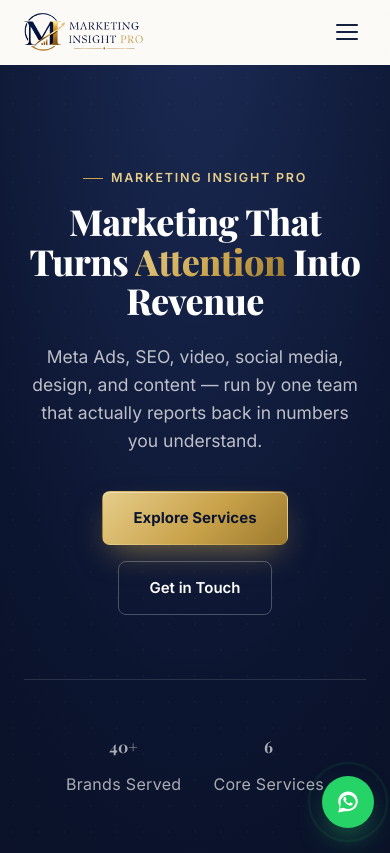
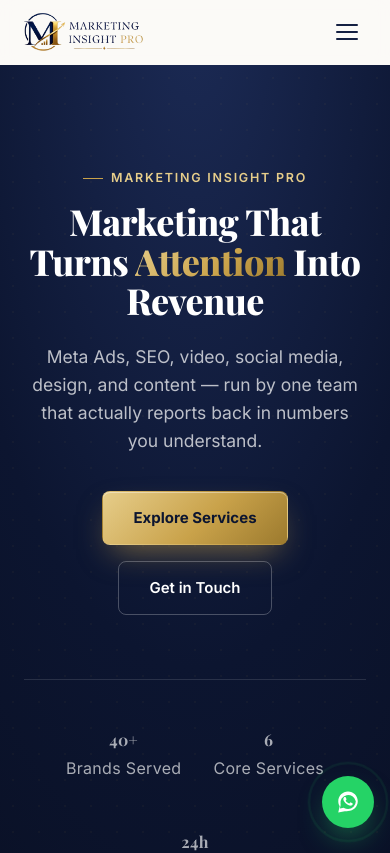
Before and after one commit to aishtiaque875-hub/Marketing-Insight-Pro-, a React (Vite) app: page / in a window 390 px wide. Shown: the top 853 px of the page. Built offline with nearby package versions, Linux system fonts and the light colour scheme.

Commit message:
Add files via upload

```diff
--- a/src/pages/About.css
+++ b/src/pages/About.css
@@ -19,7 +19,7 @@
 
 .about-visual img {
   width: 100%;
-  max-width: 200px;
+  max-width: 260px;
   margin: 0 auto;
 }
 
--- a/src/pages/About.jsx
+++ b/src/pages/About.jsx
@@ -1,5 +1,5 @@
 import { Link } from 'react-router-dom'
-import logo from '../assets/logo.webp'
+import logo from '../assets/logo-wide.png'
 import Reveal from '../components/Reveal.jsx'
 import './About.css'
 
--- a/src/pages/Home.css
+++ b/src/pages/Home.css
@@ -86,15 +86,21 @@
 
 .hero-stat strong {
   font-family: var(--font-display);
-  font-size: clamp(34px, 2.6vw, 36px);
+  font-size: 48px;
+  line-height: 1;
   color: var(--gold-light);
-  transition: color 0.2s ease;
 }
 
 .hero-stat span {
   font-size: 16px;
   color: rgba(255, 255, 255, 0.65);
   letter-spacing: 0.02em;
+}
+
+@media (max-width: 640px) {
+  .hero-stat strong {
+    font-size: 38px;
+  }
 }
 
 /* SERVICES PREVIEW */
```
